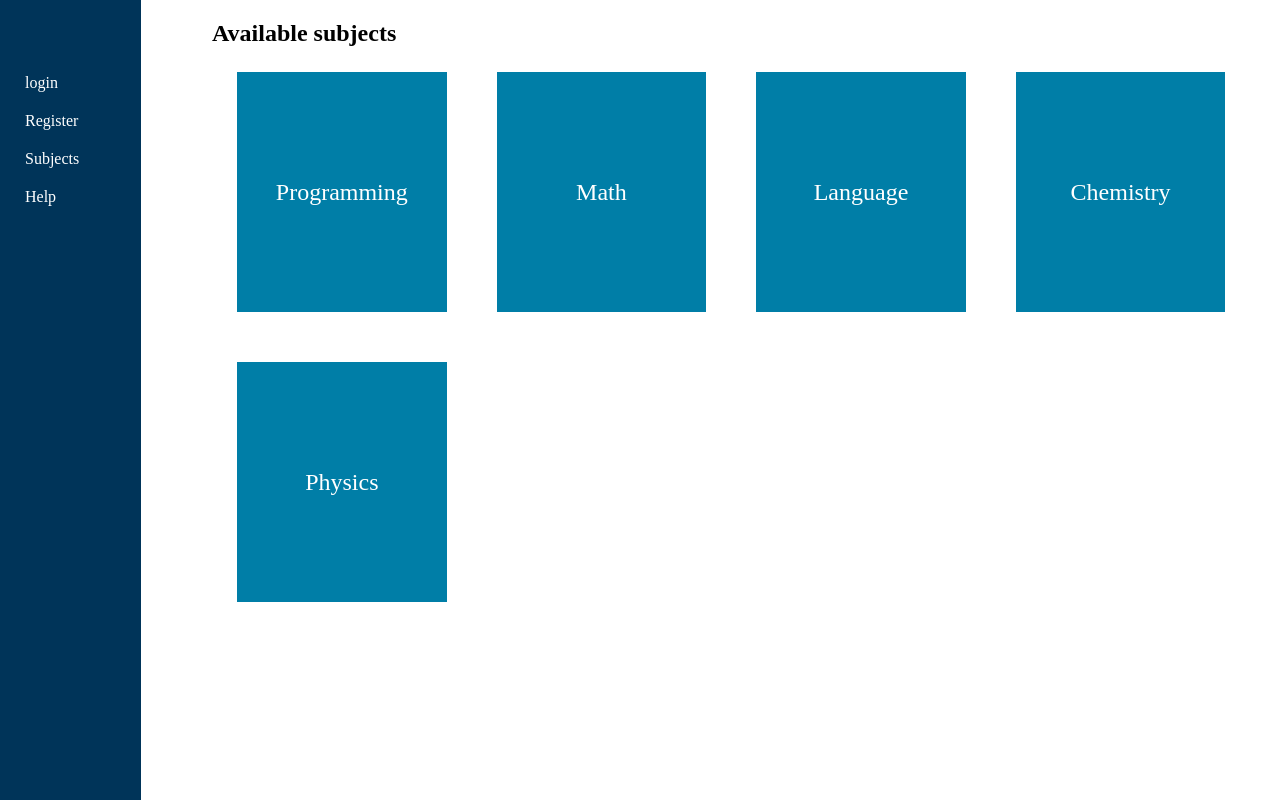
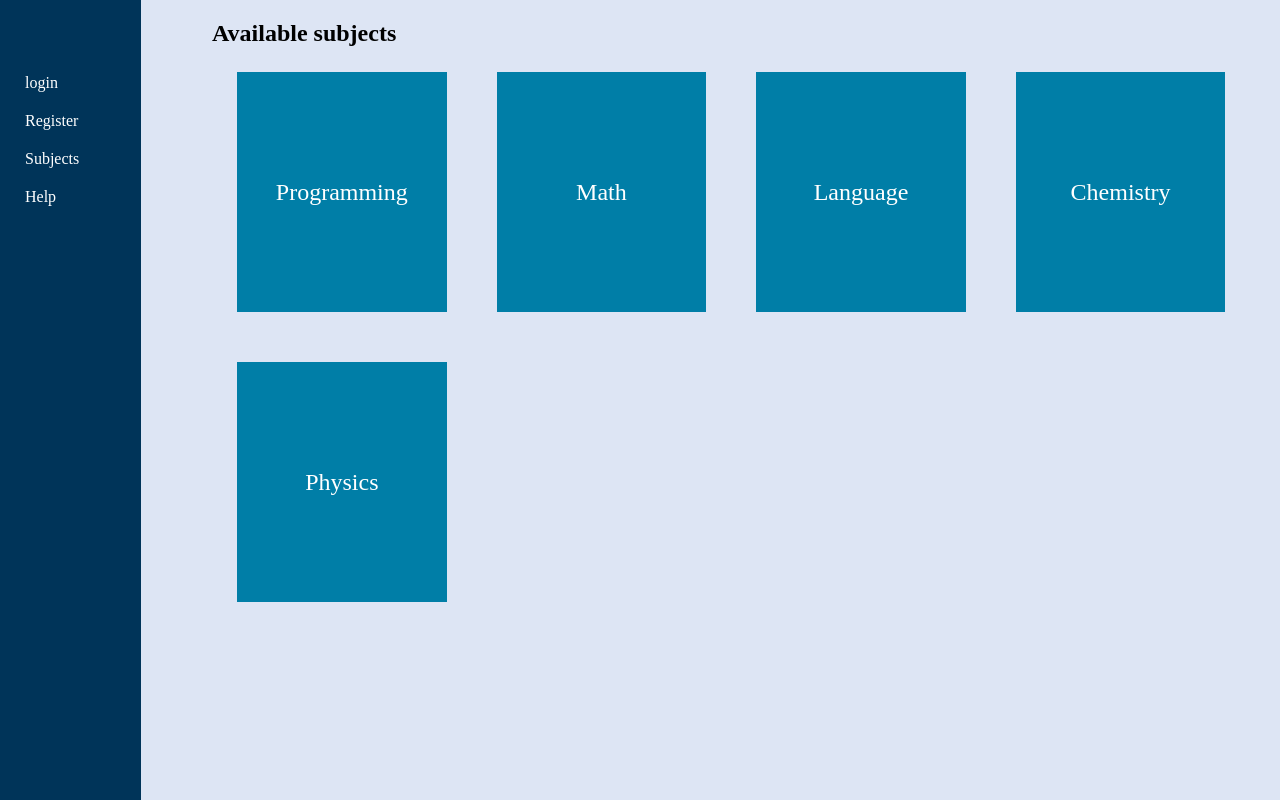
Before and after one commit to microgram17/LearnLink, a Flask app: page / in a window 1280 px wide. Run offline with Flask 3, Linux system fonts and the light colour scheme; data comes from the database, SQL or seed files in the repository.

Commit message:
I think this color works better as a background than white.

```diff
--- a/static/style.css
+++ b/static/style.css
@@ -1,3 +1,6 @@
+body{
+	background: hsl(218deg 50% 91%);
+}
 * {
     margin: 0;
     padding: 0;
```
